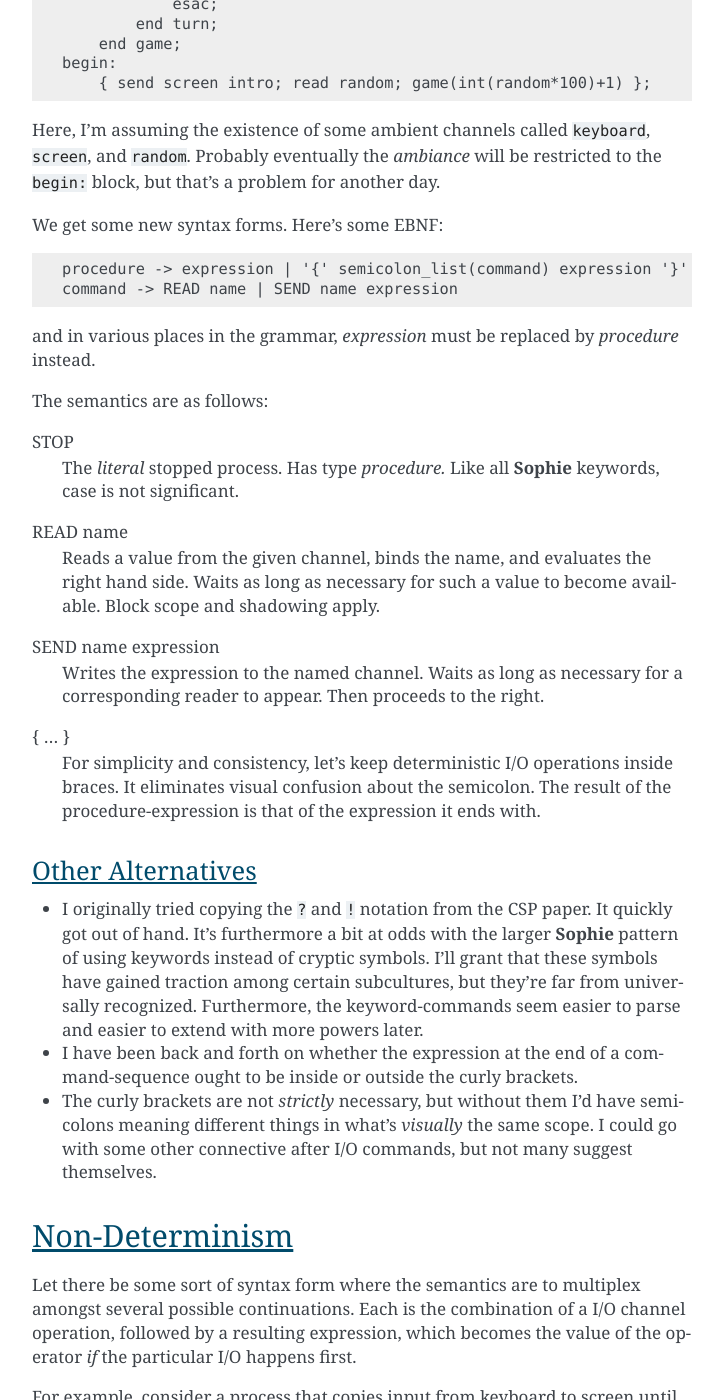
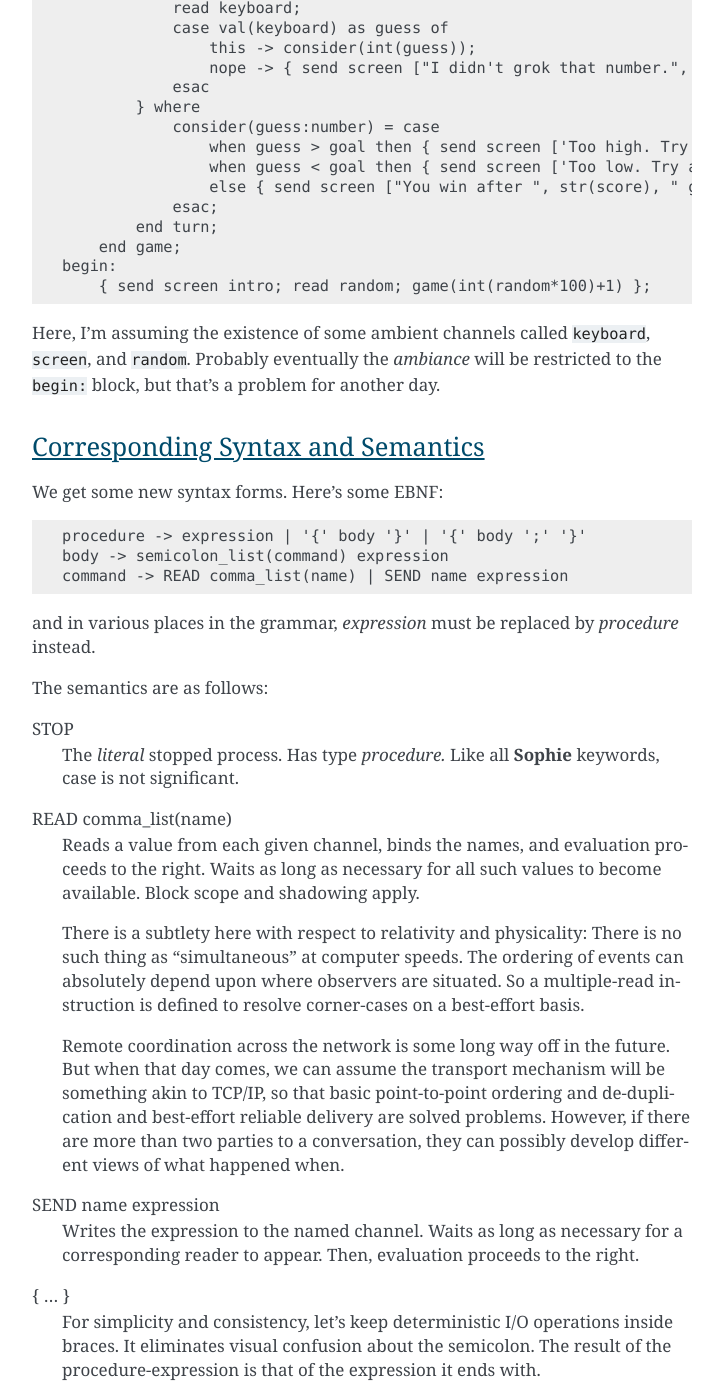
Before and after one commit to kjosib/sophie, a Sphinx documentation site: the page built from docs/csp.rst, in a window 1280 px wide and 1400 px high, scrolled down 1049 px. Shown: the whole window, without its empty margins (388-1111 px from the left). Built offline with Sphinx 7.4.7, drawn with Linux system fonts in a browser that asks for light colours; some of the changed text lies outside the part shown.

Commit message:
Update csp.rst

```diff
--- a/docs/csp.rst
+++ b/docs/csp.rst
@@ -14,8 +14,11 @@
     :local:
     :depth: 3
 
-Introducing: Channels and Procedural I/O
-~~~~~~~~~~~~~~~~~~~~~~~~~~~~~~~~~~~~~~~~~~~~~~
+Channels and Procedural I/O
+~~~~~~~~~~~~~~~~~~~~~~~~~~~~~~
+
+Motivating Example
+-------------------
 
 In the beginning, an I/O operation can just be either a read or a write.
 
@@ -46,10 +49,14 @@
 Here, I'm assuming the existence of some ambient channels called ``keyboard``, ``screen``, and ``random``.
 Probably eventually the *ambiance* will be restricted to the ``begin:`` block, but that's a problem for another day.
 
+Corresponding Syntax and Semantics
+-----------------------------------
+
 We get some new syntax forms. Here's some EBNF::
 
-    procedure -> expression | '{' semicolon_list(command) expression '}'
-    command -> READ name | SEND name expression
+    procedure -> expression | '{' body '}' | '{' body ';' '}'
+    body -> semicolon_list(command) expression
+    command -> READ comma_list(name) | SEND name expression
 
 and in various places in the grammar, *expression* must be replaced by *procedure* instead.
 
@@ -59,20 +66,32 @@
     The *literal* stopped process. Has type *procedure.*
     Like all **Sophie** keywords, case is not significant.
 
-READ name
-    Reads a value from the given channel, binds the name, and evaluates the right hand side.
-    Waits as long as necessary for such a value to become available.
+READ comma_list(name)
+    Reads a value from each given channel, binds the names, and evaluation proceeds to the right.
+    Waits as long as necessary for all such values to become available.
     Block scope and shadowing apply.
+
+    There is a subtlety here with respect to relativity and physicality:
+    There is no such thing as "simultaneous" at computer speeds.
+    The ordering of events can absolutely depend upon where observers are situated.
+    So a multiple-read instruction is defined to resolve corner-cases on a best-effort basis.
+
+    Remote coordination across the network is some long way off in the future. But when that day comes,
+    we can assume the transport mechanism will be something akin to TCP/IP, so that basic point-to-point
+    ordering and de-duplication and best-effort reliable delivery are solved problems.
+    However, if there are more than two parties to a conversation,
+    they can possibly develop different views of what happened when.
 
 SEND name expression
     Writes the expression to the named channel.
     Waits as long as necessary for a corresponding reader to appear.
-    Then proceeds to the right.
+    Then, evaluation proceeds to the right.
 
 { ... }
     For simplicity and consistency, let's keep deterministic I/O operations inside braces.
     It eliminates visual confusion about the semicolon.
     The result of the procedure-expression is that of the expression it ends with.
+
 
 Other Alternatives
 ---------------------------
@@ -90,6 +109,7 @@
   but without them I'd have semicolons meaning different things in what's *visually* the same scope.
   I could go with some other connective after I/O commands, but not many suggest themselves.
 
+* The ``combine`` function above suggests that an anonymous ``loop`` operator might not hurt.
 
 Non-Determinism
 ~~~~~~~~~~~~~~~~~~~~~~~~~~~~~~~
@@ -159,11 +179,65 @@
 I believe once there's control over the visibility of channels,
 the right things will fall out naturally.
 
+Composing Compound Concurrency
+~~~~~~~~~~~~~~~~~~~~~~~~~~~~~~~~~~~
+
+Motivating Example
+---------------------
+
+This Wichmann-Hill pseudorandom number generator should be sufficient for general playing around::
+
+    define:
+
+        # Wichmann-Hill is built from three similar components,
+        # each a linear congruential generator in its own right:
+
+        LCG(out, a, m, seed) = generate(seed) where
+            generate(s) = { send out s / m; generate(s * a mod m) }
+        end partial;
+
+        # The key idea is to add these three uniform-ish random sources,
+        # and take the result modulo one.
+
+        random(out, seed) does a,b,c [
+            # These are all considered to be done in parallel,
+            # or concurrently at any rate:
+            LCG(a, 171, 30269, seed.a);
+            LCG(b, 172, 30307, seed.b);
+            LCG(c, 170, 30323, seed.c);
+            combine;
+        ] where combine = {
+            read a,b,c;
+            send out (a+b+c) mod 1.0;
+            combine
+        };
+        end random;
+
+`Reference <https://en.wikipedia.org/wiki/Wichmann-Hill>`_
+
+Parallel Syntax and Semantics
+-------------------------------
+
+More EBNF::
+
+    concurrent_procedure -> signature DOES new_channels '[' P_body ']' optional(where_clause)
+    new_channels -> comma_list(formal_parameter)
+    P_body -> semicolon_list(expression)
+
+It's entirely unclear what the return value from a concurrent procedure ought to be.
+
+* Perhaps there's an implicit *join* operation at the end, and perhaps we can capture
+  the results of the subprocesses into local names?
+* Perhaps the result is that of whichever sub-expression finishes first?
+* Perhaps we can distinguish the latter as a ``does`` / ``case`` construction?
+
+
 Open Questions
 ~~~~~~~~~~~~~~~~~~~~~~~~~~~~~~~
 
 Where do channels come from in the first place?
     One idea is a new kind of IO command to create new channels.
+    Another is dedicated syntax forms. That's what I have in the current PRNG example.
 
 Where shall we get them from?
     I presume it shall be possible to pass channels around as ordinary parameters to functions.
@@ -192,3 +266,4 @@
 
 What about joining the results of several processes?
     Scatter/gather behavior is still an open question.
+    There's part of an idea in the section above on the random number generator.
```
